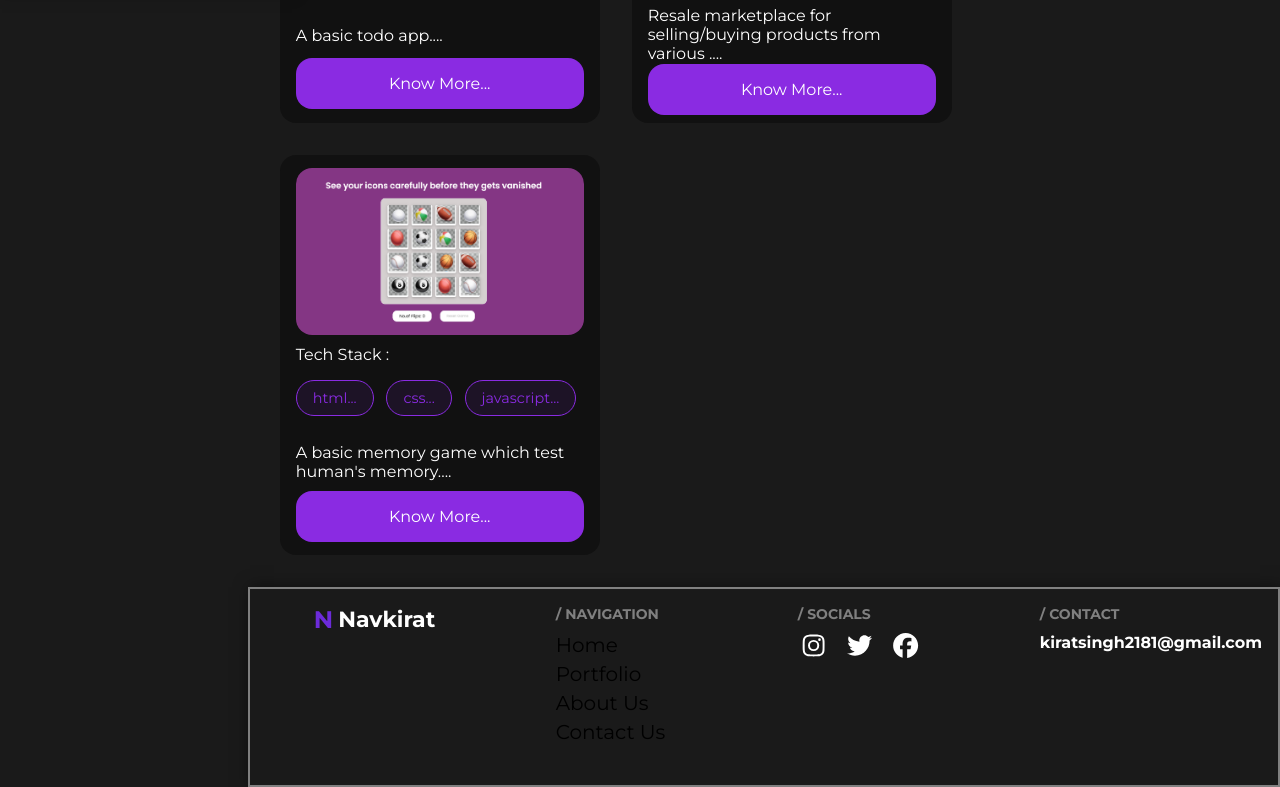
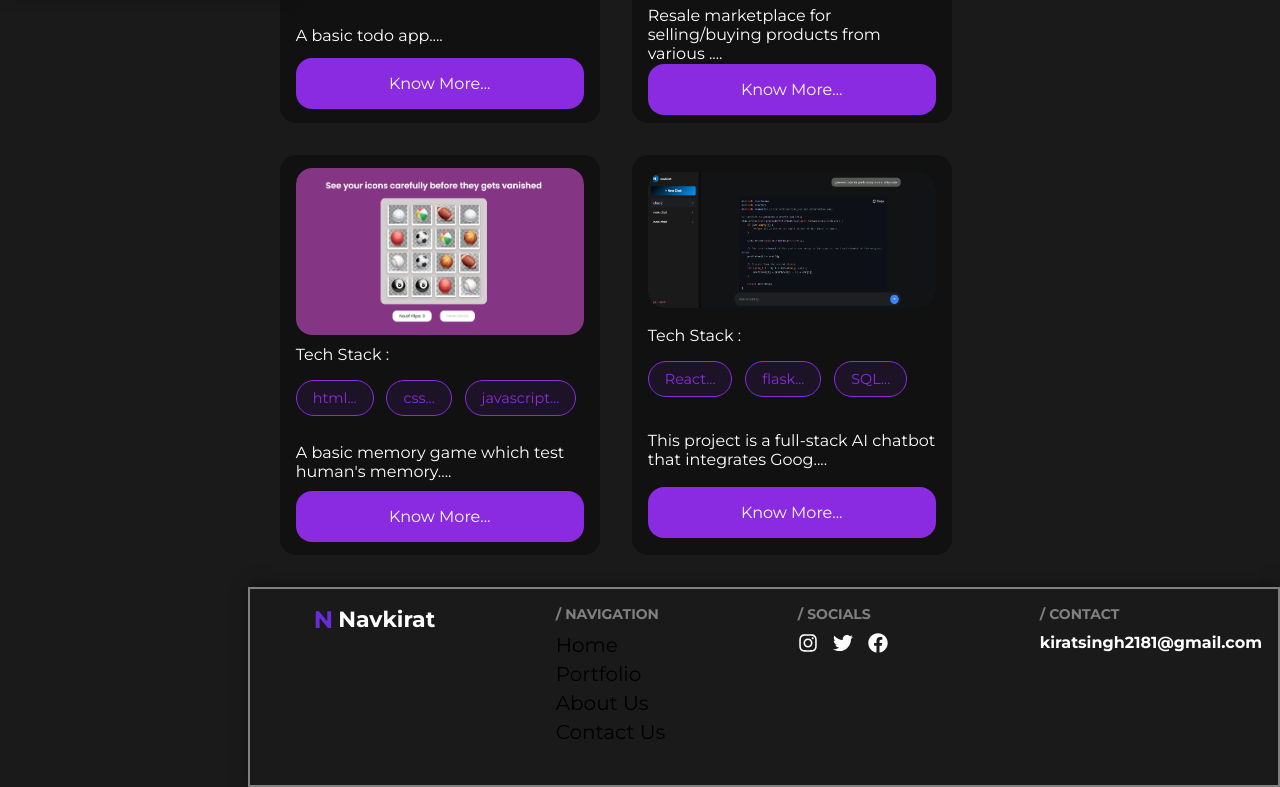
Before and after one commit to navkiratsingh90/personal-portfolio, a React (Vite) app: page /portfolio in a window 1280 px wide. Shown: the part 841-1628 px from the top of the page. Built offline with nearby package versions, Linux system fonts and the light colour scheme.

Commit message:
new project

```diff
--- a/package.json
+++ b/package.json
@@ -11,6 +11,7 @@
   },
   "dependencies": {
     "@emailjs/browser": "^4.4.1",
+    "@reduxjs/toolkit": "^2.9.0",
     "aos": "^2.3.4",
     "dotenv": "^17.2.1",
     "emailjs": "^4.0.3",
--- a/src/Components/Footer/Footer.jsx
+++ b/src/Components/Footer/Footer.jsx
@@ -1,8 +1,7 @@
 import React from "react"
 import { Link } from "react-router-dom";
-import { FontAwesomeIcon } from "@fortawesome/react-fontawesome";
-import { faInstagram, faTwitter, faFacebook } from "@fortawesome/free-brands-svg-icons";
 import styles from './Footer.module.css'
+import { FaFacebook, FaInstagram, FaTwitter } from "react-icons/fa";
 
 const Footer = () => {
   return (
@@ -47,13 +46,13 @@ const Footer = () => {
                   <h3 className={styles["footer-heading"]}>/ Socials</h3>
                   <div className={styles['social-icons']}>
                       <Link className={styles["footer-Link"]}>
-                          <FontAwesomeIcon icon={faInstagram} size="lg" />
+                         <FaInstagram/>
                       </Link>
                       <Link className={styles["footer-Link"]}>
-                          <FontAwesomeIcon icon={faTwitter} size="lg" />
+                        <FaTwitter/>
                       </Link>
                       <Link className={styles["footer-Link"]}>
-                          <FontAwesomeIcon icon={faFacebook} size="lg" />
+                         <FaFacebook/>
                       </Link>
                   </div>
               </div>
--- a/src/Project.js
+++ b/src/Project.js
@@ -3,6 +3,7 @@ import portfolio from './assets/portfolio.png'
 import todo from './assets/todo.png'
 import rm from './assets/rm.png'
 import game from './assets/game.png'
+import chatbot from './assets/chatbot.png'
 
 
 export const ProjectList = [{
@@ -12,7 +13,7 @@ export const ProjectList = [{
   description: "My personal portfolio website serves as a digital showcase of my skills, projects, and professional journey. Designed with a modern aesthetic and user experience focus, it demonstrates my frontend development capabilities while effectively presenting my work to potential employers and clients.",
   techStack: ["React"],
   features: ["Responsive design that adapts seamlessly to all devices", "Dynamic project detail pages"],
-  githubUrl: "https://github.com/your-project",
+  githubUrl: "https://github.com/navkiratsingh90/personal-portfolio",
   additionalInfo: "More details about challenges, scope, etc."
 },
 
@@ -56,4 +57,14 @@ export const ProjectList = [{
     githubUrl: "https://github.com/navkiratsingh90/memory-game",
     additionalInfo: "More details about challenges, scope, etc."
   },
+  {
+    id: 6,
+    title: "Ask AI",
+    imageUrl: chatbot,
+    description: "This project is a full-stack AI chatbot that integrates Google’s Gemini API for natural language understanding and generation. The chatbot provides real-time, intelligent conversations through a React frontend, a Flask backend that manages API requests, and a SQL database for storing conversations and user information.",
+    techStack: ["React","flask","SQL", "Gemini API"],
+    features: ["Users chat with an intelligent assistant powered by Gemini.","All chats are stored in SQL for later access.","React frontend ensures smooth and engaging chat experience.", "Flask efficiently manages requests between React and Gemini."],
+    githubUrl: "https://github.com/navkiratsingh90/flask-ai-chatbot",
+    additionalInfo: "More details about challenges, scope, etc."
+  },
 ]
```
Also changed, not shown: src/assets/chatbot.png (added), 1 other file (tests, documents, lock files or other folders).
